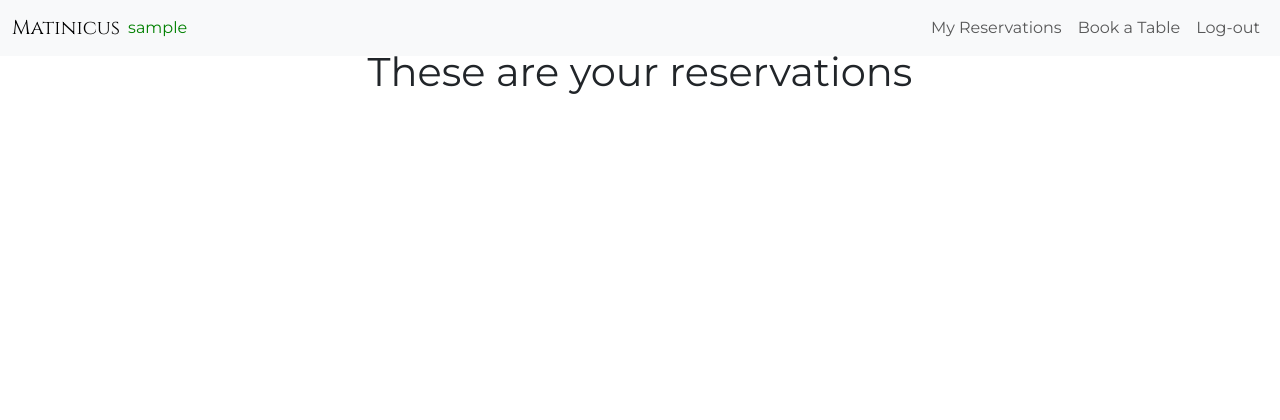
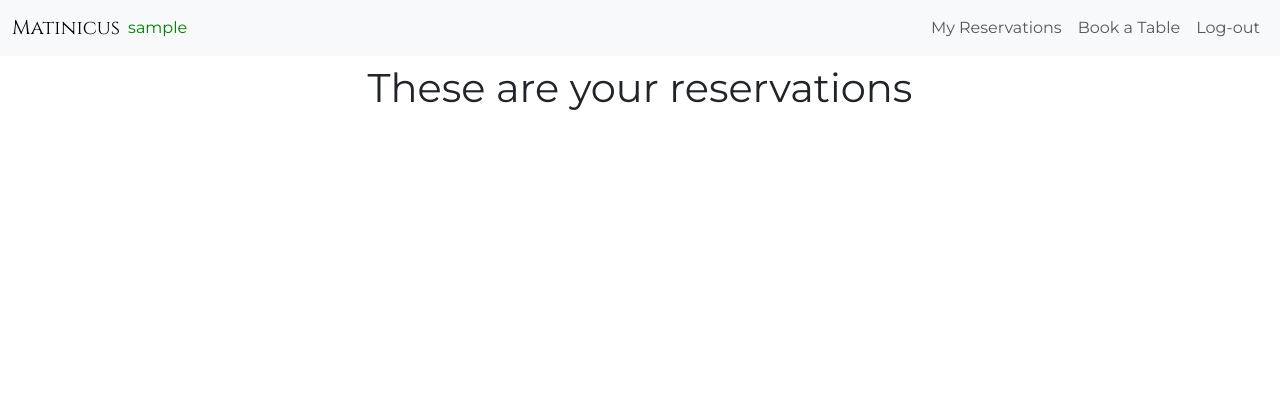
Before and after one commit to DevFabrizio/Fabrizio-Project-Four, a Django app: page /user_reservations.html/ in a window 1280 px wide. Shown: the top 420 px of the page. Run offline with Django 3.2, Linux system fonts and the light colour scheme; the visitor is signed in with stand-in values (Sample User, id 1); data that the repository does not hold is empty; some libraries are stand-ins or nearby versions.

Commit message:
modify style for user_reservation.html header

```diff
--- a/static/css/style.css
+++ b/static/css/style.css
@@ -143,6 +143,12 @@ main {
 
 #booking-bg-lg {
     display: none;
+}
+
+/* user_reservations */
+
+#user-res-header {
+    margin-top: 4rem;
 }
 
 /* maps.html */
--- a/templates/user_reservations.html
+++ b/templates/user_reservations.html
@@ -1,6 +1,6 @@
 {% extends 'base.html' %}
 {% block content %}
-<h1 class="text-center mt-5">These are your reservations</h1>
+<h1 class="text-center" id="user-res-header">These are your reservations</h1>
 <div class="container">
    <div class="row">
       {% if user.is_superuser %}
```
